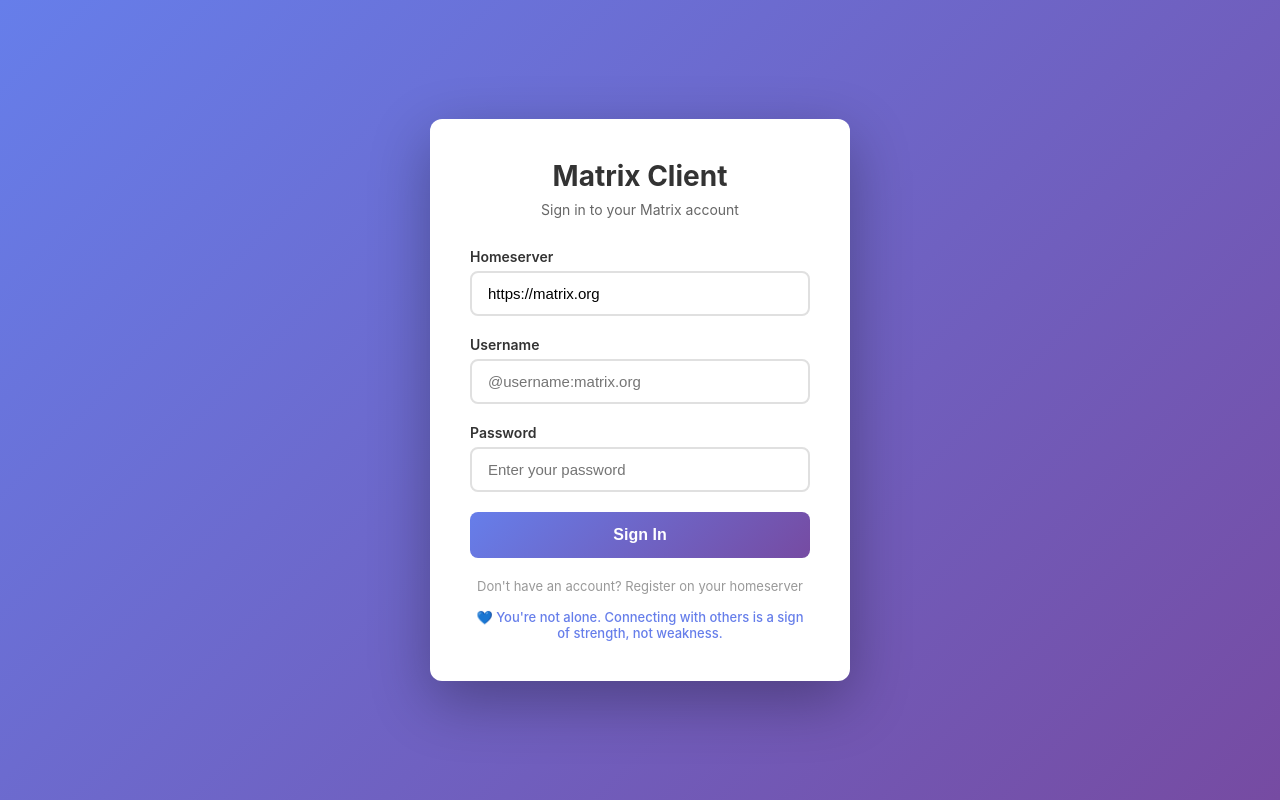
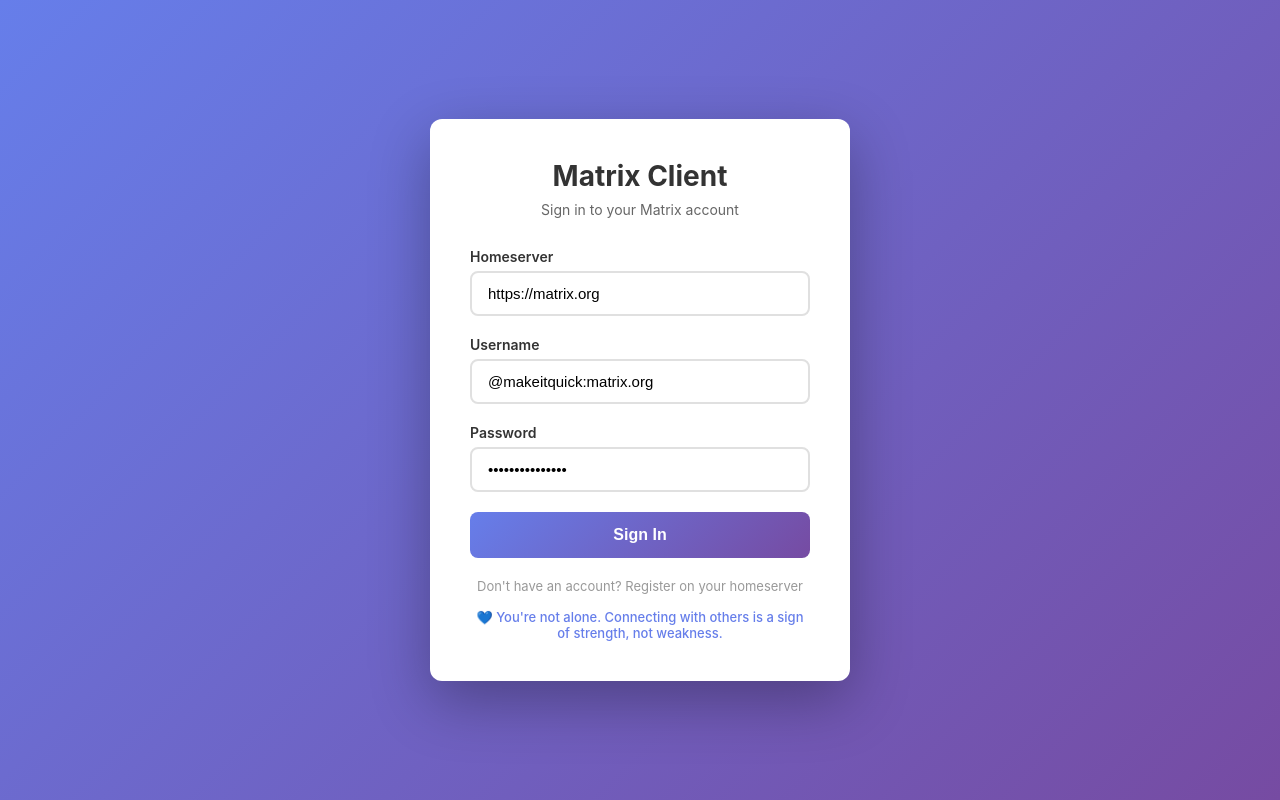
Before and after one commit to thomasPeelmanUCLL/matrix-client, a React (Vite) app: page / in a window 1280 px wide. Built offline with nearby package versions, Linux system fonts and the light colour scheme.

Commit message:
autofill using login-info.ts

```diff
--- a/src/components/Login.tsx
+++ b/src/components/Login.tsx
@@ -1,5 +1,6 @@
 import { useState } from "react";
 import { matrixService } from "../services/matrixService";
+import { loginInfo } from "./login-info";
 
 
 interface LoginProps {
@@ -7,9 +8,9 @@
 }
 
 export function Login({ onLoginSuccess }: LoginProps) {
-  const [homeserver, setHomeserver] = useState("https://matrix.org");
-  const [username, setUsername] = useState("");
-  const [password, setPassword] = useState("");
+  const [homeserver, setHomeserver] = useState(loginInfo.homeserver);
+  const [username, setUsername] = useState(loginInfo.username);
+  const [password, setPassword] = useState(loginInfo.password);
   const [isLoading, setIsLoading] = useState(false);
   const [error, setError] = useState("");
   const [status, setStatus] = useState("");
```
